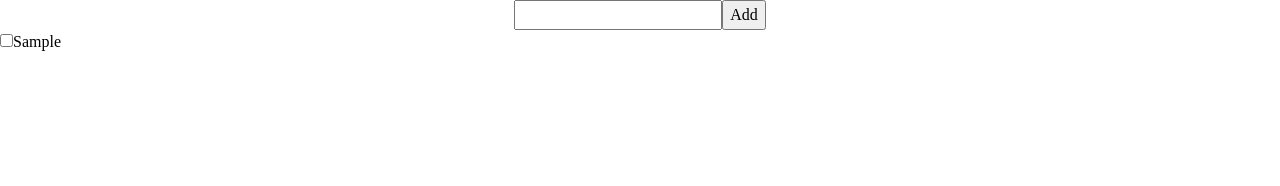
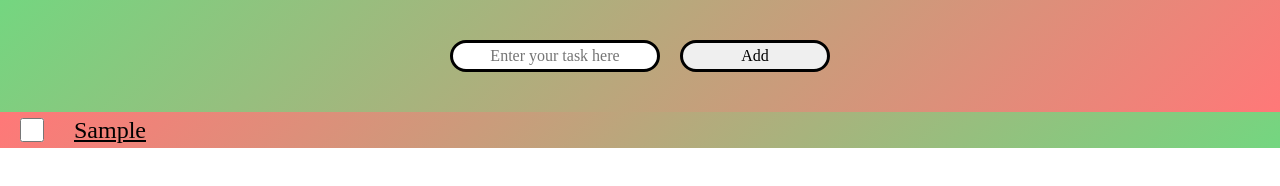
Before and after one commit to ryuk878/toDo, a website with bundled scripts: page public/index.html in a window 1280 px wide. Both pictures are taken after typing "Sample" into the empty fields and a click on the button "Add". Built offline with nearby package versions, Linux system fonts and the light colour scheme.

Commit message:
Added styling

```diff
--- a/public/index.css
+++ /dev/null
@@ -1,59 +0,0 @@
-/*
-  1. Use a more-intuitive box-sizing model.
-*/
-*, *::before, *::after {
-  box-sizing: border-box;
-}
-/*
-  2. Remove default margin
-*/
-* {
-  margin: 0;
-}
-/*
-  Typographic tweaks!
-  3. Add accessible line-height
-  4. Improve text rendering
-*/
-body {
-  line-height: 1.5;
-  -webkit-font-smoothing: antialiased;
-}
-/*
-  5. Improve media defaults
-*/
-img, picture, video, canvas, svg {
-  display: block;
-  max-width: 100%;
-}
-/*
-  6. Remove built-in form typography styles
-*/
-input, button, textarea, select {
-  font: inherit;
-}
-/*
-  7. Avoid text overflows
-*/
-p, h1, h2, h3, h4, h5, h6 {
-  overflow-wrap: break-word;
-}
-/*
-  8. Create a root stacking context
-*/
-#root, #__next {
-  isolation: isolate;
-}
-
-.list {
-  display: flex;
-  flex-direction: column;
-  padding: 0;
-}
-.wrapper {
-  display: flex;
-  justify-content: center;
-}
-ul {
-  list-style: none;
-}
--- a/public/index.html
+++ b/public/index.html
@@ -5,19 +5,23 @@
     <link rel="icon" href="/favicon.ico" />
     <meta name="viewport" content="width=device-width, initial-scale=1" />
     <meta
-      name="description"
+      name="To do list based on local storage"
       content="Web site created using create-snowpack-app"
     />
-    <link rel="stylesheet" type="text/css" href="/index.css" />
+    <link rel="stylesheet" type="text/css" href="./styles/index.css" />
+    <link rel="stylesheet" type="text/css" href="./styles/add.css" />
+    <link rel="stylesheet" type="text/css" href="./styles/new-task-title.css" />
+    <link rel="stylesheet" type="text/css" href="./styles/wrapper.css" />
+    <link rel="stylesheet" type="text/css" href="./styles/list.css" />
     <script src="dist/index.js" type="module"></script>
-    <title>Todo App Typescript</title>
+    <title>Todo App based on localstorage TS</title>
   </head>
   <body>
     <div class="content-wrapper">
       <form id="new-task-form">
         <div class="wrapper">
-          <input type="text" id="new-task-title" />
-          <button type="submit" id="add">Add</button>
+          <input type="text" class="new-task-title" id="new-task-title" placeholder="Enter your task here"/>
+          <button type="submit" class="add" id="add">Add</button>
         </div>
         <ul id="list" class="list"></ul>
       </form>
--- /dev/null
+++ b/public/styles/add.css
@@ -0,0 +1,8 @@
+.add {
+  margin-top: 40px;
+  border-radius: 40px;
+  border: solid black;
+  margin-bottom: 40px;
+  width: 150px;
+  cursor: pointer;
+}
--- /dev/null
+++ b/public/styles/index.css
@@ -0,0 +1,76 @@
+/*
+  1. Use a more-intuitive box-sizing model.
+*/
+*,
+*::before,
+*::after {
+  box-sizing: border-box;
+}
+/*
+    2. Remove default margin
+  */
+* {
+  margin: 0;
+}
+/*
+    Typographic tweaks!
+    3. Add accessible line-height
+    4. Improve text rendering
+  */
+body {
+  line-height: 1.5;
+  -webkit-font-smoothing: antialiased;
+
+}
+/*
+    5. Improve media defaults
+  */
+img,
+picture,
+video,
+canvas,
+svg {
+  display: block;
+  max-width: 100%;
+}
+/*
+    6. Remove built-in form typography styles
+  */
+input,
+button,
+textarea,
+select {
+  font: inherit;
+}
+/*
+    7. Avoid text overflows
+  */
+p,
+h1,
+h2,
+h3,
+h4,
+h5,
+h6 {
+  overflow-wrap: break-word;
+}
+/*
+    8. Create a root stacking context
+  */
+#root,
+#__next {
+  isolation: isolate;
+}
+
+.list {
+  display: flex;
+  flex-direction: column;
+  padding: 0;
+}
+.wrapper {
+  display: flex;
+  justify-content: center;
+}
+ul {
+  list-style: none;
+}
--- /dev/null
+++ b/public/styles/list.css
@@ -0,0 +1,25 @@
+.list {
+  background-color: yellow;
+  display: flex;
+  gap: 10px;
+  width: 100%;
+  font-size: 24px;
+   background-image: linear-gradient(315deg,  #74d680 0% ,#ff7878 100%);
+
+}
+
+.checkboxLabel {
+  display: flex;
+  gap: 30px;
+  text-align: center;
+  text-decoration: underline;
+}
+.checkbox {
+  margin-left: 20px;
+  width: 24px;
+  border-radius: 50%;
+  cursor: pointer;
+}
+.checkbox checkbox {
+    border-radius: 50%;
+}
--- /dev/null
+++ b/public/styles/new-task-title.css
@@ -0,0 +1,11 @@
+.new-task-title {
+  margin-top: 40px;
+  border-radius: 40px;
+  border: solid black;
+  margin-bottom: 40px;
+  text-align: center;
+}
+
+.new-task-title:focus {
+  outline: none;
+}
--- /dev/null
+++ b/public/styles/wrapper.css
@@ -0,0 +1,5 @@
+.wrapper {
+  display: flex;
+  gap: 20px;
+  background-image: linear-gradient(315deg, #ff7878 0%, #74d680 100%);
+}
--- a/src/index.ts
+++ b/src/index.ts
@@ -39,8 +39,10 @@ function listHandler(task: Task) {
   });
 
   checkbox.type = 'checkbox';
+  checkbox.className = "checkbox"
   checkbox.checked = task.completed;
   label.append(checkbox, task.title as string);
+  label.className = "checkboxLabel"
   checkbox.dataset.itemId = task.id;
   item.append(label);
   list?.append(item);
```
